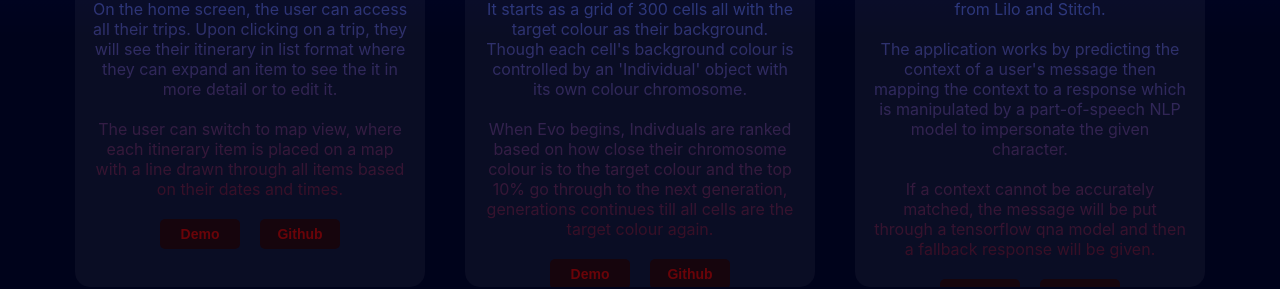
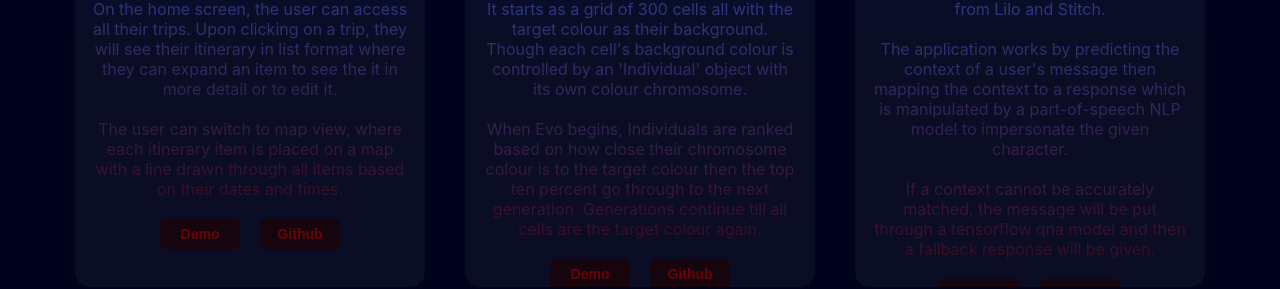
Before and after one commit to hao441/homepage, a React (Create React App) app: page / in a window 1280 px wide. Shown: the part 1165-1454 px from the top of the page. Built offline with nearby package versions, Linux system fonts and the light colour scheme.

Commit message:
descriptions 2

```diff
--- a/src/App.js
+++ b/src/App.js
@@ -75,7 +75,7 @@ const App = () => {
               <br/>
               <p className='card-paragraph'>It starts as a grid of 300 cells all with the target colour as their background. Though each cell's background colour is controlled by an 'Individual' object with its own colour chromosome.</p>
               <br/>
-              <p className='card-paragraph'>When Evo begins, Indivduals are ranked based on how close their chromosome colour is to the target colour and the top 10% go through to the next generation, generations continues till all cells are the target colour again.</p>
+              <p className='card-paragraph'>When Evo begins, Individuals are ranked based on how close their chromosome colour is to the target colour then the top ten percent go through to the next generation. Generations continue till all cells are the target colour again.</p>
               <br/>
               </div>
               <button className='projects-button' onClick={() => window.open("https://evo.harrisonoates.io", "_blank")}>Demo</button>
```
